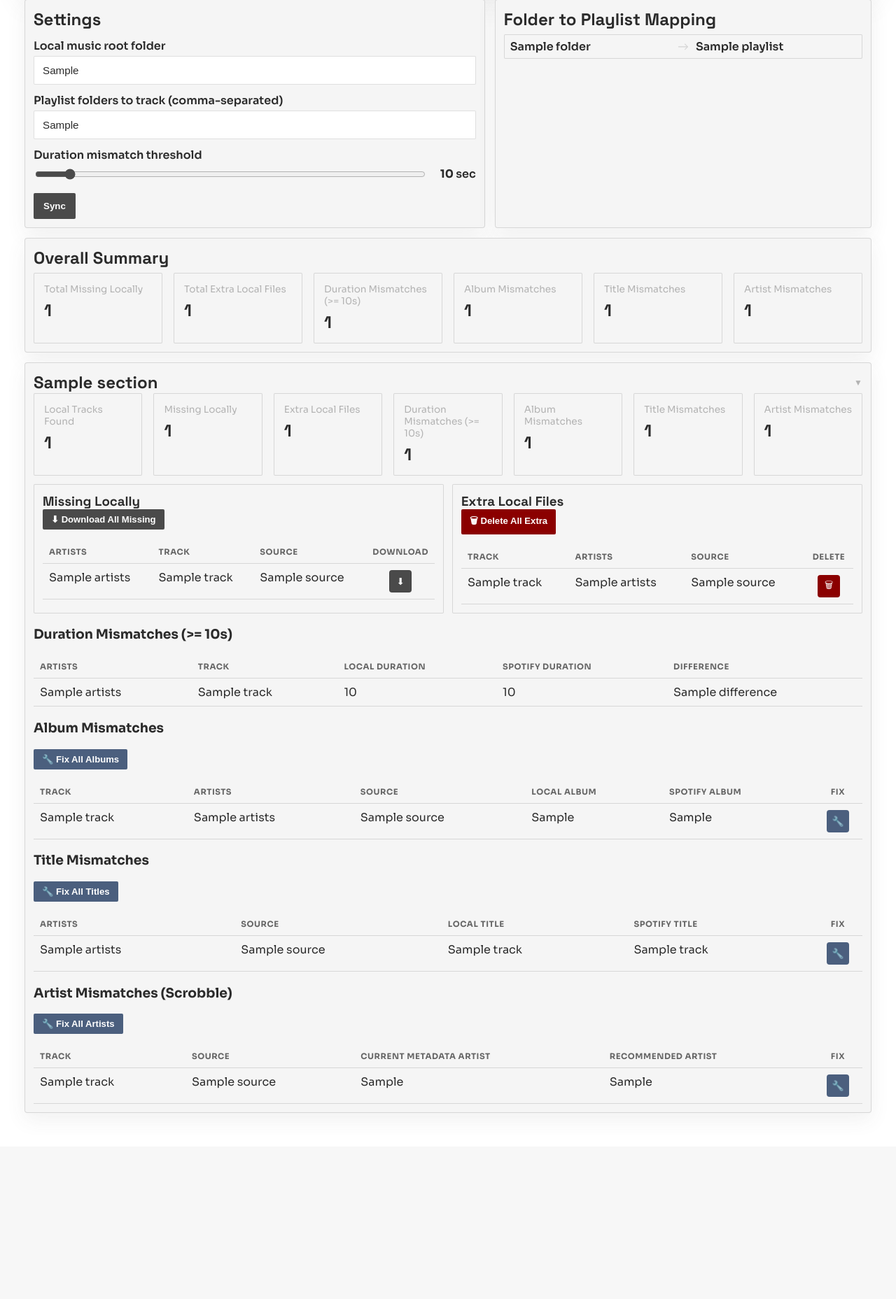
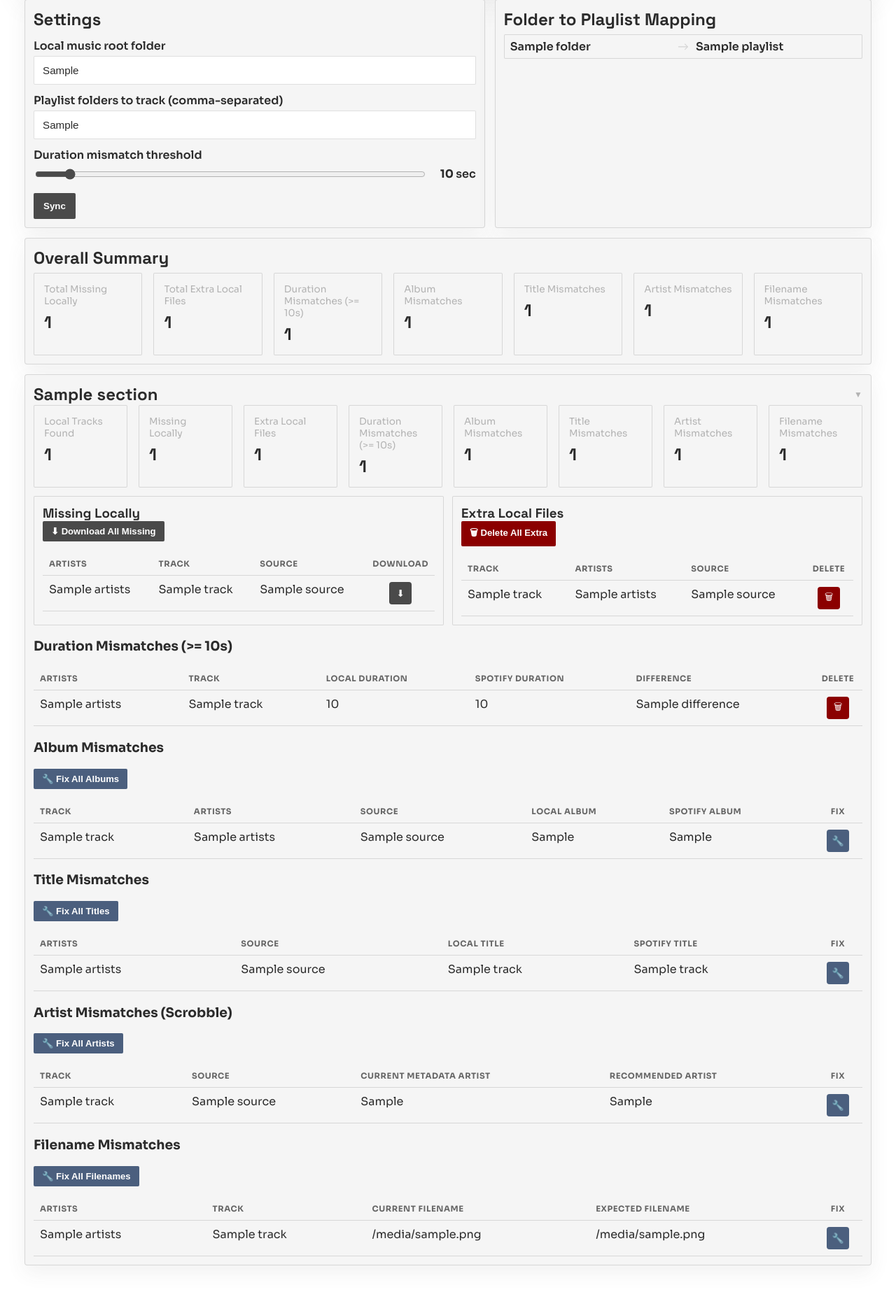
Before and after one commit to jmartgmz/local-playlist-checker, a Flask app: template frontend/templates/index.html in a window 1280 px wide. Shown: the part 139-1996 px from the top of the page at 70% size. Before the commit the page ends 1730 px from the top, so only its background shows below. Run offline with Flask 3, Linux system fonts and the light colour scheme; the template is opened without the code that fills it: most values are stand-ins (such as "Sample title", 1, 10 or a date in 2020).

Commit message:
feat: Add filename checker, fix artist/duration mismatch detection and display

```diff
--- a/app/routes/main.py
+++ b/app/routes/main.py
@@ -82,6 +82,7 @@ def index() -> str:
     total_album_mismatches = 0
     total_title_mismatches = 0
     total_artist_mismatches = 0
+    total_filename_mismatches = 0
 
     if request.method == "POST":
         if action in ("sync", "sync_and_compare", "compare"):
@@ -90,7 +91,7 @@ def index() -> str:
             elif not music_root or not music_root.exists() or not music_root.is_dir():
                 flash("Set a valid local music root folder first.", "error")
             else:
-                results, total_missing, total_extra, total_duration_discrepancies, total_album_mismatches, total_title_mismatches, total_artist_mismatches = build_comparison_results(
+                results, total_missing, total_extra, total_duration_discrepancies, total_album_mismatches, total_title_mismatches, total_artist_mismatches, total_filename_mismatches = build_comparison_results(
                     music_root=music_root,
                     export_dir=export_dir,
                     mapping=mapping,
@@ -116,6 +117,7 @@ def index() -> str:
         total_album_mismatches=total_album_mismatches,
         total_title_mismatches=total_title_mismatches,
         total_artist_mismatches=total_artist_mismatches,
+        total_filename_mismatches=total_filename_mismatches,
     )
 
 
--- a/frontend/templates/index.html
+++ b/frontend/templates/index.html
@@ -77,7 +77,7 @@
     {% if results %}
       <section class="card summary-card">
         <h2>Overall Summary</h2>
-        <div class="summary-grid" style="display: grid; grid-template-columns: repeat(6, 1fr); gap: 1rem;">
+        <div class="summary-grid" style="display: grid; grid-template-columns: repeat(7, 1fr); gap: 1rem;">
           <div class="metric">
             <span class="label">Total Missing Locally</span>
             <strong>{{ total_missing }}</strong>
@@ -102,11 +102,15 @@
             <span class="label">Artist Mismatches</span>
             <strong>{{ total_artist_mismatches }}</strong>
           </div>
+          <div class="metric">
+            <span class="label">Filename Mismatches</span>
+            <strong>{{ total_filename_mismatches }}</strong>
+          </div>
         </div>
       </section>
 
       {% for section in results %}
-        {% set is_clean = section.missing_count == 0 and section.extra_count == 0 and section.duration_discrepancy_count == 0 and section.album_mismatch_count == 0 and section.title_mismatch_count == 0 and section.artist_mismatch_count == 0 %}
+        {% set is_clean = section.missing_count == 0 and section.extra_count == 0 and section.duration_discrepancy_count == 0 and section.album_mismatch_count == 0 and section.title_mismatch_count == 0 and section.artist_mismatch_count == 0 and section.filename_mismatch_count == 0 %}
         <section class="card playlist-card {% if is_clean %}collapsed{% endif %}" data-playlist="{{ section.playlist_name }}">
           <div class="playlist-header" onclick="this.parentElement.classList.toggle('collapsed')">
             <h2>{{ section.playlist_name }}</h2>
@@ -120,7 +124,7 @@
             {% if section.error %}
               <div class="flash error">{{ section.error }}</div>
             {% else %}
-              <div class="summary-grid" style="display: grid; grid-template-columns: repeat(7, 1fr); gap: 1rem;">
+              <div class="summary-grid" style="display: grid; grid-template-columns: repeat(8, 1fr); gap: 1rem;">
                 <div class="metric">
                   <span class="label">Local Tracks Found</span>
                   <strong>{{ section.local_count }}</strong>
@@ -148,6 +152,10 @@
                 <div class="metric">
                   <span class="label">Artist Mismatches</span>
                   <strong>{{ section.artist_mismatch_count }}</strong>
+                </div>
+                <div class="metric">
+                  <span class="label">Filename Mismatches</span>
+                  <strong>{{ section.filename_mismatch_count }}</strong>
                 </div>
               </div>
 
@@ -247,6 +255,7 @@
                         <th>Local Duration</th>
                         <th>Spotify Duration</th>
                         <th>Difference</th>
+                        <th class="dl-col">Delete</th>
                       </tr>
                     </thead>
                     <tbody>
@@ -257,6 +266,19 @@
                           <td>{{ track.local_duration }}</td>
                           <td>{{ track.spotify_duration }}</td>
                           <td>{{ track.difference }}</td>
+                          <td class="dl-col">
+                            {% if track.file_path %}
+                              <button
+                                class="btn-delete"
+                                type="button"
+                                data-file-path="{{ track.file_path }}"
+                                onclick="deleteFile(this)"
+                                title="Delete this file"
+                              >🗑</button>
+                            {% else %}
+                              <span class="dl-na" title="No file path available">—</span>
+                            {% endif %}
+                          </td>
                         </tr>
                       {% endfor %}
                     </tbody>
@@ -398,6 +420,50 @@
                   </table>
                 {% else %}
                   <p class="ok">No artist mismatches detected for matched tracks.</p>
+                {% endif %}
+              </div>
+
+              <div>
+                <h3>Filename Mismatches</h3>
+                {% if section.filename_mismatches %}
+                  <button class="btn btn-fix-all" type="button" onclick="fixAllFilenames(this)">🔧 Fix All Filenames</button>
+                  <table>
+                    <thead>
+                      <tr>
+                        <th>Artists</th>
+                        <th>Track</th>
+                        <th>Current Filename</th>
+                        <th>Expected Filename</th>
+                        <th class="dl-col">Fix</th>
+                      </tr>
+                    </thead>
+                    <tbody>
+                      {% for track in section.filename_mismatches %}
+                        <tr>
+                          <td>{{ track.artists }}</td>
+                          <td>{{ track.title }}</td>
+                          <td>{{ track.current_filename }}</td>
+                          <td>{{ track.expected_filename }}</td>
+                          <td class="dl-col">
+                            {% if track.file_path %}
+                              <button
+                                class="btn-fix"
+                                type="button"
+                                data-file-path="{{ track.file_path }}"
+                                data-new-filename="{{ track.expected_filename }}"
+                                onclick="fixFilename(this)"
+                                title="Rename to: {{ track.expected_filename }}"
+                              >🔧</button>
+                            {% else %}
+                              <span class="dl-na" title="No file path available">—</span>
+                            {% endif %}
+                          </td>
+                        </tr>
+                      {% endfor %}
+                    </tbody>
+                  </table>
+                {% else %}
+                  <p class="ok">No filename mismatches detected for matched tracks.</p>
                 {% endif %}
               </div>
             {% endif %}
@@ -835,6 +901,90 @@
       }
       next();
     }
+
+    /* ----- Fix Filename Logic ----- */
+
+    function fixFilename(btn) {
+      const filePath = btn.dataset.filePath;
+      const newFilename = btn.dataset.newFilename;
+      if (!filePath || !newFilename) return;
+
+      btn.disabled = true;
+      btn.textContent = "…";
+
+      fetch("/fix_filename", {
+        method: "POST",
+        headers: { "Content-Type": "application/json" },
+        body: JSON.stringify({ file_path: filePath, new_filename: newFilename }),
+      })
+        .then(r => r.json())
+        .then(data => {
+          if (data.error) {
+            btn.className = "btn-fix failed";
+            btn.textContent = "✗";
+            btn.title = data.error;
+          } else {
+            btn.className = "btn-fix success";
+            btn.textContent = "✓";
+            const row = btn.closest("tr");
+            if (row) row.style.opacity = "0.4";
+          }
+        })
+        .catch(() => {
+          btn.className = "btn-fix failed";
+          btn.textContent = "✗";
+        });
+    }
+
+    function fixAllFilenames(allBtn) {
+      if (!confirm("Rename ALL mismatched files in this section?")) return;
+
+      const card = allBtn.closest(".playlist-card") || allBtn.closest("div");
+      const buttons = card.querySelectorAll(".btn-fix:not(.success)[data-new-filename]");
+      allBtn.disabled = true;
+      allBtn.textContent = "🔧 Renaming...";
+
+      let idx = 0;
+      function next() {
+        if (idx >= buttons.length) {
+          allBtn.textContent = "✓ All renamed";
+          return;
+        }
+        const btn = buttons[idx++];
+        const filePath = btn.dataset.filePath;
+        const newFilename = btn.dataset.newFilename;
+        if (!filePath || !newFilename) { next(); return; }
+
+        btn.disabled = true;
+        btn.textContent = "…";
+
+        fetch("/fix_filename", {
+          method: "POST",
+          headers: { "Content-Type": "application/json" },
+          body: JSON.stringify({ file_path: filePath, new_filename: newFilename }),
+        })
+          .then(r => r.json())
+          .then(data => {
+            if (data.error) {
+              btn.className = "btn-fix failed";
+              btn.textContent = "✗";
+              btn.title = data.error;
+            } else {
+              btn.className = "btn-fix success";
+              btn.textContent = "✓";
+              const row = btn.closest("tr");
+              if (row) row.style.opacity = "0.4";
+            }
+            setTimeout(next, 300);
+          })
+          .catch(() => {
+            btn.className = "btn-fix failed";
+            btn.textContent = "✗";
+            setTimeout(next, 300);
+          });
+      }
+      next();
+    }
   </script>
 </body>
 </html>
```
Also changed, not shown: app/comparator.py (+43 -9 lines), app/routes/api.py (+45 -0 lines), app/utils.py (+28 -0 lines).
